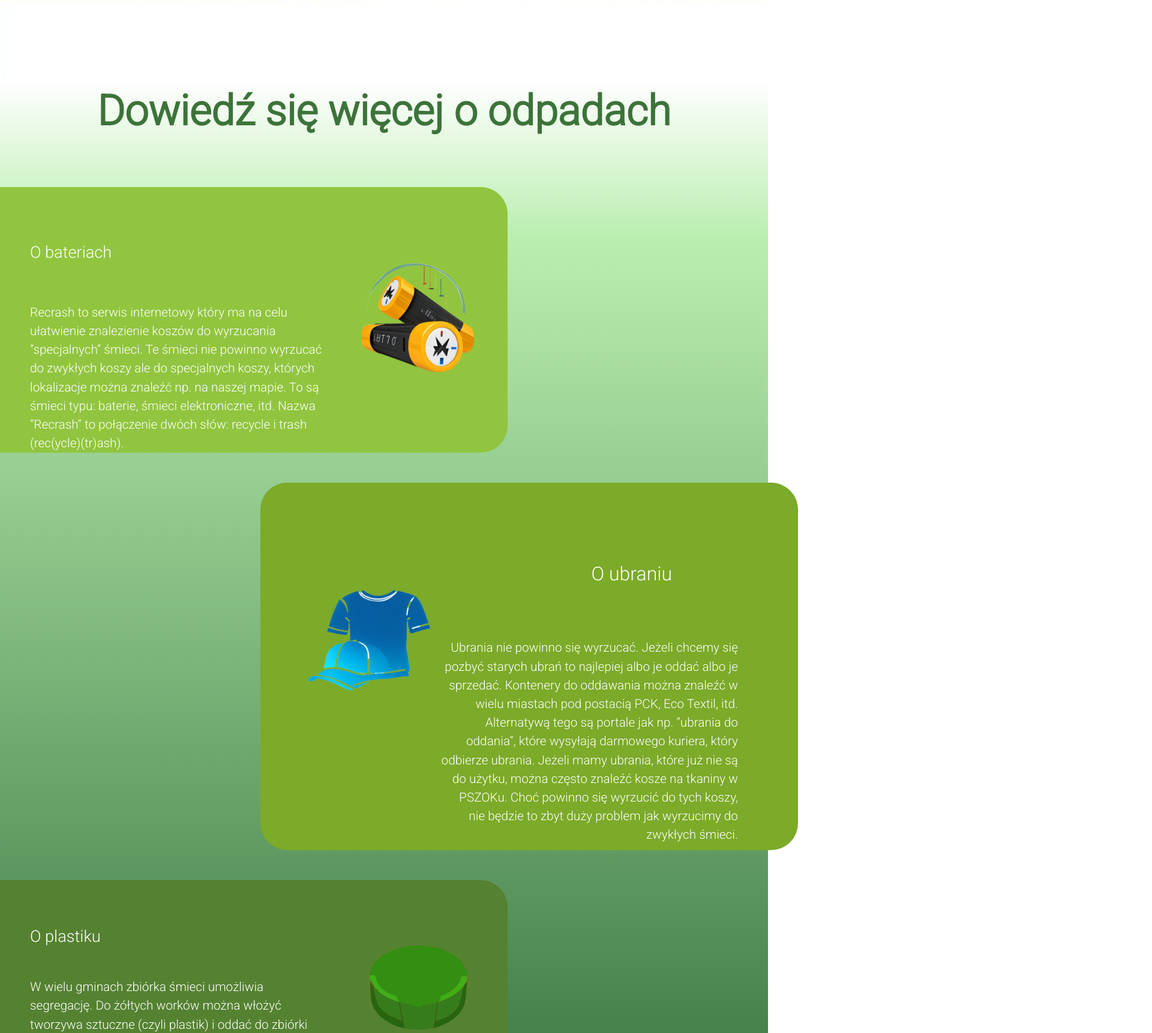
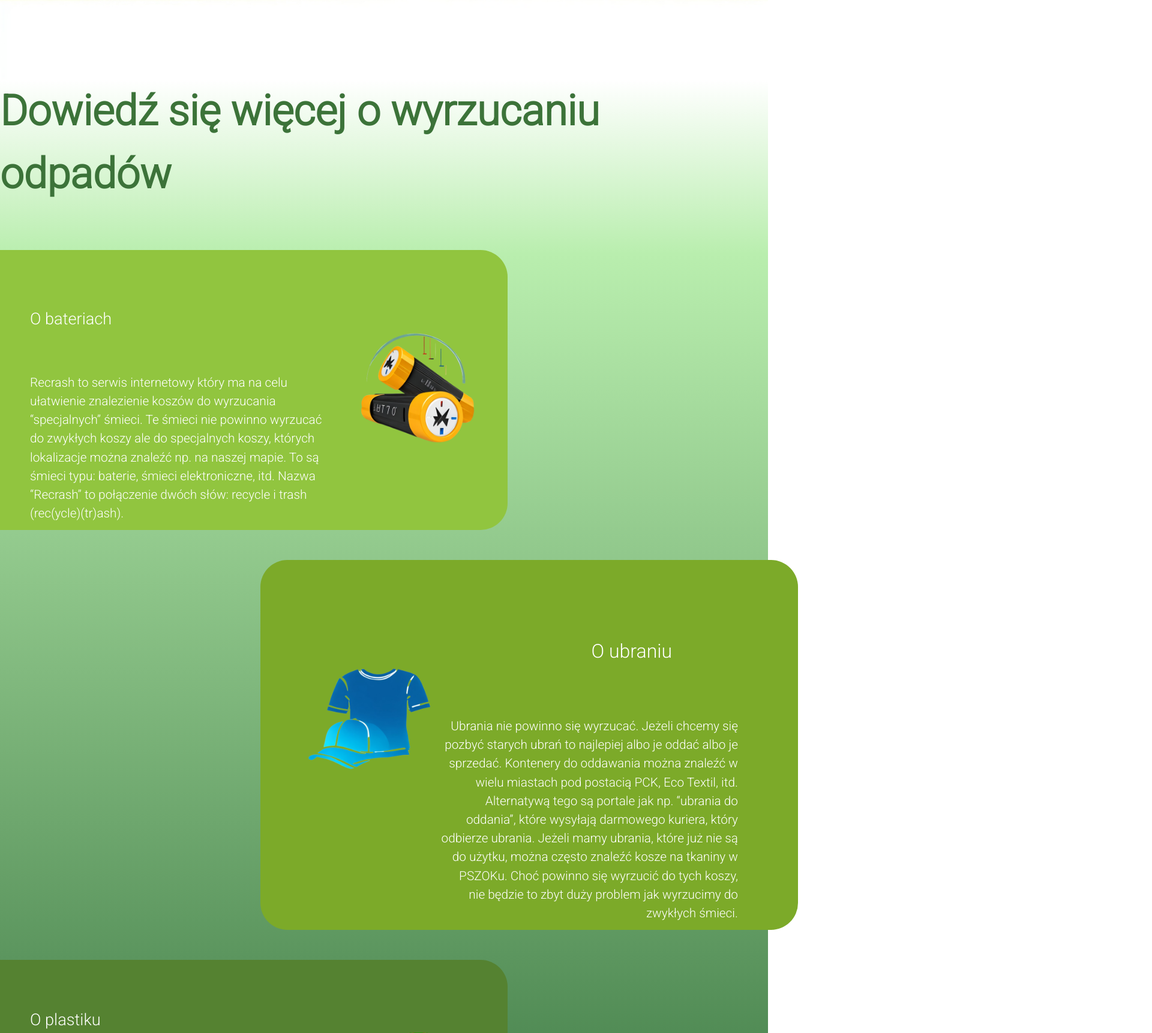
Before and after one commit to AloeSapling/Recrash, a React (Create React App) app: page / in a window 1280 px wide. Shown: the part 763-2486 px from the top of the page at 60% size, 1920 px wide, since content can reach past the window. Built offline with nearby package versions, Linux system fonts and the light colour scheme.

Commit message:
drobna zmiana

```diff
--- a/src/components/Sld.js
+++ b/src/components/Sld.js
@@ -11,14 +11,14 @@ const Sld = () => {
         <div className="gra">
             <Fade top>
                 <div className="w-[100%] ">
-                    <h1 className="flex justify-center mb-[50px] text-[70px] font-bold text-[#3C7339] mt-[0px]">Dowiedź się więcej o odpadach</h1>
+                    <h1 className="flex justify-center mb-[50px] text-[70px] font-bold text-[#3C7339] mt-[0px]">Dowiedź się więcej o wyrzucaniu odpadów</h1>
                 </div>
             </Fade>
             <br />
             <Slide left>
                 <div className="text-white w-[100%] h-[20%] bg-[#91C53F] rounded-[45px] ml-[-50px] grid grid-cols-3 grid-rows-2 gap-1 lg:w-[70%] lg:h-[40%] mb-[50px] justify-center items-center">
                     <h1 className="ml-[100px] text-[170%] col-span-2">O bateriach</h1>
-                    <p className="ml-[100px] mt-[-5%] max-w-[750px] col-span-2 col-start-1 row-start-2 text-[130%]">Recrash to serwis internetowy który ma na celu ułatwienie znalezienie koszów do wyrzucania “specjalnych” śmieci. Te śmieci nie powinno wyrzucać do zwykłych koszy ale do specjalnych koszy, których lokalizacje można znaleźć np. na naszej mapie. To są śmieci typu: baterie, śmieci elektroniczne, itd. Nazwa “Recrash” to połączenie dwóch słów: recycle i trash (rec(ycle)(tr)ash).</p>
+                    <p className="ml-[100px] mt-[-5%] max-w-[750px] col-span-2 col-start-1 row-start-2 text-[130%] mb-[2%]">Recrash to serwis internetowy który ma na celu ułatwienie znalezienie koszów do wyrzucania “specjalnych” śmieci. Te śmieci nie powinno wyrzucać do zwykłych koszy ale do specjalnych koszy, których lokalizacje można znaleźć np. na naszej mapie. To są śmieci typu: baterie, śmieci elektroniczne, itd. Nazwa “Recrash” to połączenie dwóch słów: recycle i trash (rec(ycle)(tr)ash).</p>
                     <img className="row-span-2 col-start-3 row-start-1 w-[225px] h-[225px] mt-[-10px] ml-[35px]" src="./Battery.png" alt="battery" />
                 </div>
             </Slide>
@@ -27,14 +27,14 @@ const Sld = () => {
                 <div className="w-[100%] h-[20%] bg-[#7CAA29] rounded-[45px] mr-[-50px] grid grid-cols-3 grid-rows-2 gap-2 lg:w-[70%] lg:h-[40%]  justify-center items-center" >
                     <img className="row-span-2 w-[225px] h-[200px] ml-[65px] mb-[120px]" src="./clothes.png" alt="" />
                      <h1 className="col-span-2 flex justify-end mr-[210px] text-[200%] text-white">O ubraniu</h1>
-                     <p className="col-span-2 col-start-2 row-start-2 mr-[100px] text-white text-right justify-end flex items-center max-w-[600px] text-[130%] mt-[-8.5%] mb-[10px]">Ubrania nie powinno się wyrzucać. Jeżeli chcemy się pozbyć starych ubrań to najlepiej albo je oddać albo je sprzedać. Kontenery do oddawania można znaleźć w wielu miastach pod postacią PCK, Eco Textil, itd. Alternatywą tego są portale jak np. “ubrania do oddania”, które wysyłają darmowego kuriera, który odbierze ubrania. Jeżeli mamy ubrania, które już nie są do użytku, można często znaleźć kosze na tkaniny w PSZOKu. Choć powinno się wyrzucić do tych koszy, nie będzie to zbyt duży problem jak wyrzucimy do zwykłych śmieci.</p>
+                     <p className="col-span-2 col-start-2 row-start-2 mr-[100px] text-white text-right justify-end flex items-center max-w-[600px] text-[130%] mt-[-8.5%] mb-[2%]">Ubrania nie powinno się wyrzucać. Jeżeli chcemy się pozbyć starych ubrań to najlepiej albo je oddać albo je sprzedać. Kontenery do oddawania można znaleźć w wielu miastach pod postacią PCK, Eco Textil, itd. Alternatywą tego są portale jak np. “ubrania do oddania”, które wysyłają darmowego kuriera, który odbierze ubrania. Jeżeli mamy ubrania, które już nie są do użytku, można często znaleźć kosze na tkaniny w PSZOKu. Choć powinno się wyrzucić do tych koszy, nie będzie to zbyt duży problem jak wyrzucimy do zwykłych śmieci.</p>
                 </div>
             </div>
             </Slide>
             <Slide left>
                 <div className=" bg-[#558231] text-white w-[100%] h-[20%] rounded-[45px] ml-[-50px] grid grid-cols-3 grid-rows-2 gap-1 lg:w-[70%] lg:h-[40%] justify-center items-center">
                 <h1 className="ml-[100px] text-[170%] col-span-2">O plastiku</h1>
-                    <p className=" mt-[-5%] ml-[100px] max-w-[750px] col-span-2 col-start-1 row-start-2 text-[130%]">W wielu gminach zbiórka śmieci umożliwia segregację. Do żółtych worków można włożyć tworzywa sztuczne (czyli plastik) i oddać do zbiórki śmieci. Gmina powinna zająć się resztą sprawy. Plastik można również wyrzucić w PSZOKu. Wiele budynków również mają segregowane kosze, np. sklepy.</p>
+                    <p className=" mt-[-5%] ml-[100px] max-w-[750px] col-span-2 col-start-1 row-start-2 text-[130%] mb-[2%]">W wielu gminach zbiórka śmieci umożliwia segregację. Do żółtych worków można włożyć tworzywa sztuczne (czyli plastik) i oddać do zbiórki śmieci. Gmina powinna zająć się resztą sprawy. Plastik można również wyrzucić w PSZOKu. Wiele budynków również mają segregowane kosze, np. sklepy.</p>
                     <img className="row-span-2 col-start-3 row-start-1 w-[225px] h-[225px] mt-[-10px] ml-[35px]" src="./AK.png" alt="Zakr" />
                 </div>
             </Slide>
```
